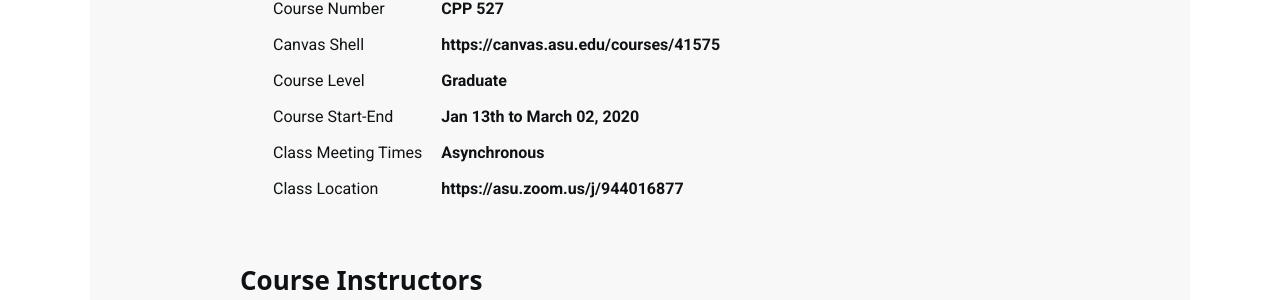
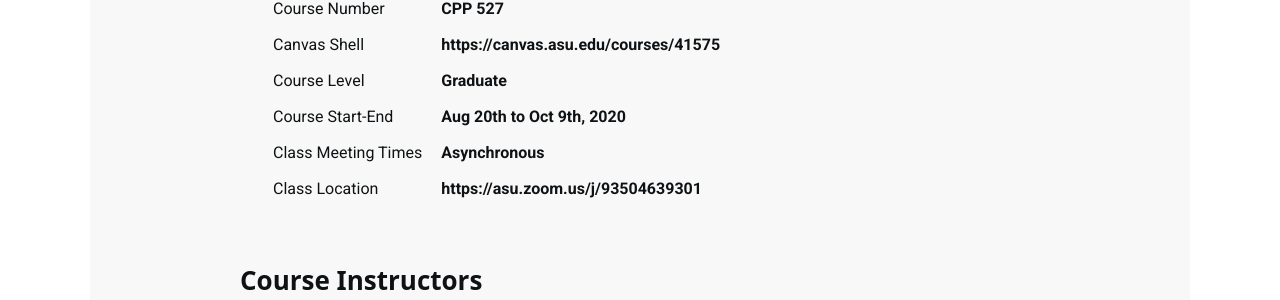
Before and after one commit to DS4PS/cpp-527-fall-2020, a Jekyll site: the page built from index.md, in a window 1280 px wide and 900 px high, scrolled down 984 px. Shown: the part 153-453 px from the top of the window. Built offline with Jekyll 4.4.1, drawn with Linux system fonts in a browser that asks for light colours; nearby versions of some CDN libraries; a script bundle is joined from its source files by our own code; library files that are not in the unit come from our copies; a style sheet for code colours, icons or effects is not loaded.

Commit message:
Update index.md

```diff
--- a/index.md
+++ b/index.md
@@ -14,13 +14,13 @@
  course_number: CPP 527
  course_level: Graduate
  course_website: 'https://canvas.asu.edu/courses/41575'
- course_start_end_dates: Jan 13th to March 02, 2020
+ course_start_end_dates: Aug 20th to Oct 9th, 2020
  course_prerequisites:
  class_meets_when:  Asynchronous
- class_meets_where:  'https://asu.zoom.us/j/944016877'
+ class_meets_where:  'https://asu.zoom.us/j/93504639301'
  review_sessions_when: TBD
  review_sessions_where: Zoom
- discussion_board_url: 'https://ds4ps.org/cpp-527-spr-2020/help/'
+ discussion_board_url: 'https://ds4ps.org/cpp-527-fall-2020/help/'
 
 instructor:
 -  name: Jesse Lecy
```
